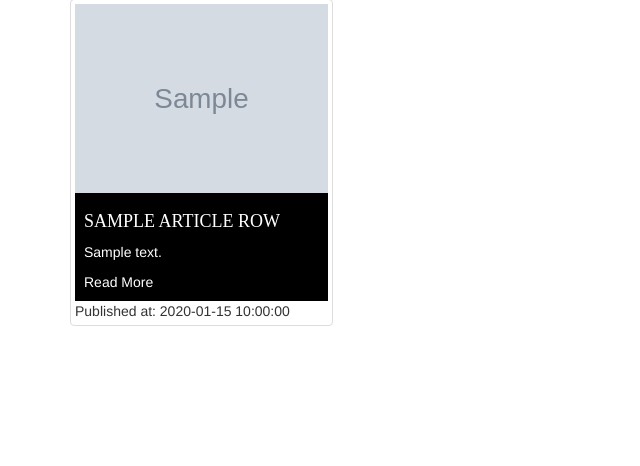
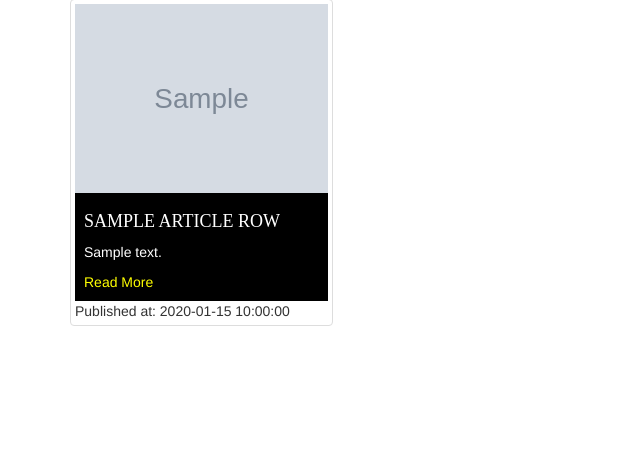
Before and after one commit to Ephrao1/News-App, a Flask app: template app/templates/article.html in a window 1280 px wide. Shown: the part 195-661 px from the top of the page, without its empty margins (0-640 px from the left). Run offline with Flask 2, Linux system fonts and the light colour scheme; the template is opened without the code that fills it: most values are stand-ins (such as "Sample title", 1, 10 or a date in 2020); grey boxes marked "Sample" are stand-in pictures; some libraries are stand-ins or nearby versions.

Commit message:
Initial commit

```diff
--- a/app/templates/article.html
+++ b/app/templates/article.html
@@ -30,7 +30,7 @@
           <div class="caption" style="color: white;background-color: black;" >
             <h4><a href="{{article.url}}" target="_blank" style="color: white; font-family: 'Times New Roman', Times, serif; text-transform: uppercase;">{{article.title |truncate(45)}}</a></h4>
             <p>{{article.description | truncate(80)}}</p>
-            <a href="{{article.url}}" target="_blank" style="color: white;"> Read More</a>
+            <a href="{{article.url}}" target="_blank" style="color: yellow;"> Read More</a>
           </div>
 
           <div class="footer" >
```
